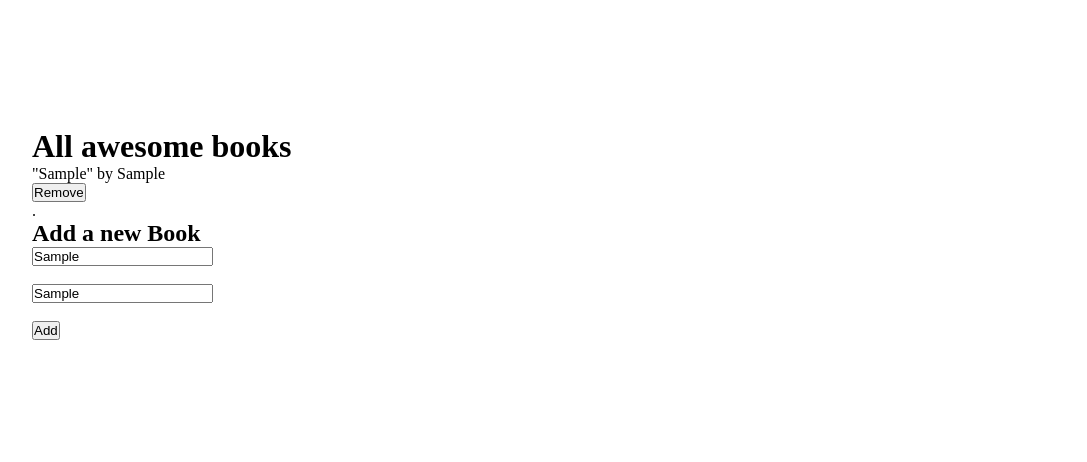
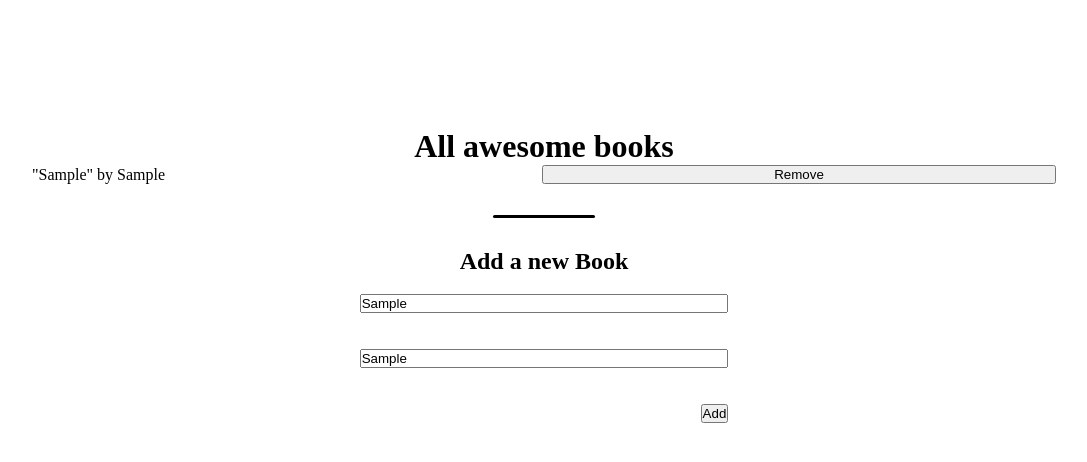
Before and after one commit to Apatakiti/Awesome-book, a website: page index.html in a window 1280 px wide. Both pictures are taken after typing "Sample", "Sample" into the empty fields and a click on the button "Add". Shown: the whole page, without its empty margins (96-1183 px from the left). Drawn offline with Linux system fonts and the light colour scheme.

Commit message:
made the styling better

```diff
--- a/style.css
+++ b/style.css
@@ -6,3 +6,60 @@
 body {
   padding: 10%;
 }
+
+h1 {
+  text-align: center;
+}
+
+#books {
+  display: grid;
+}
+
+.book {
+  display: flex;
+  flex-direction: row;
+  align-items: center;
+}
+
+.titleAndBooks {
+  flex: 1;
+}
+
+.rem-btn {
+  flex: 1;
+}
+
+.line-container {
+  display: flex;
+  flex-direction: column;
+  align-items: center;
+  margin-top: 3%;
+  margin-bottom: 3%;
+}
+
+.line {
+  background-color: black;
+  width: 10%;
+  height: 3px;
+  border-radius: 3px;
+  color: white;
+}
+
+#input-container {
+  display: flex;
+  flex-direction: column;
+  justify-items: center;
+  margin-left: 32%;
+  margin-right: 32%;
+}
+
+h2 {
+  text-align: center;
+  margin-bottom: 5%;
+}
+
+#add-btn {
+  display: flex;
+  flex-direction: row;
+  align-self: flex-end;
+}
```
